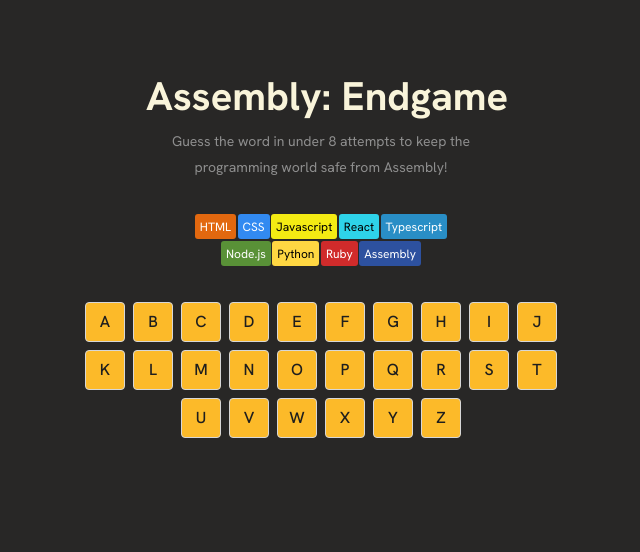
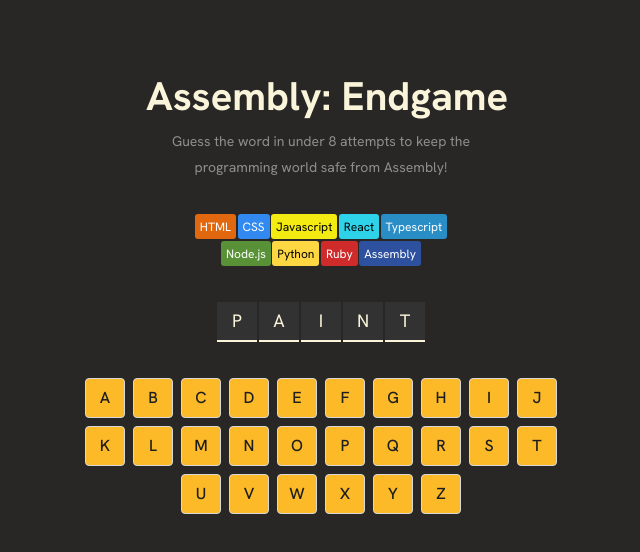
Before and after one commit to HamDean/assembly-endgame, a React (Vite) app: page / in a window 1280 px wide. Shown: the top 552 px of the page, without its empty margins (319-959 px from the left). Built offline with nearby package versions, Linux system fonts and the light colour scheme.

Commit message:
Create function to get random word

```diff
--- a/src/App.jsx
+++ b/src/App.jsx
@@ -1,12 +1,18 @@
+import { useState } from "react";
 import Header from "./components/Header";
 import LanguagesSection from "./components/LanguagesSection";
 import Letters from "./components/Letters";
+import RandomWordSection from "./components/RandomWordSection";
+import { getRandomWord } from "./constants";
 
 const App = () => {
+  const [randomWord, setRandomWord] = useState(() => getRandomWord().split(""));
+
   return (
     <main>
       <Header />
       <LanguagesSection />
+      <RandomWordSection randomWord={randomWord} />
       <Letters />
     </main>
   );
--- a/src/constants.js
+++ b/src/constants.js
@@ -24,6 +24,10 @@ const words = [
 ];
 
 
+export function getRandomWord(){
+  return words[Math.ceil(Math.random() * words.length)]
+}
+
 export const alphabet = [
   "A","B","C","D","E","F","G",
   "H","I","J","K","L","M","N",
```
